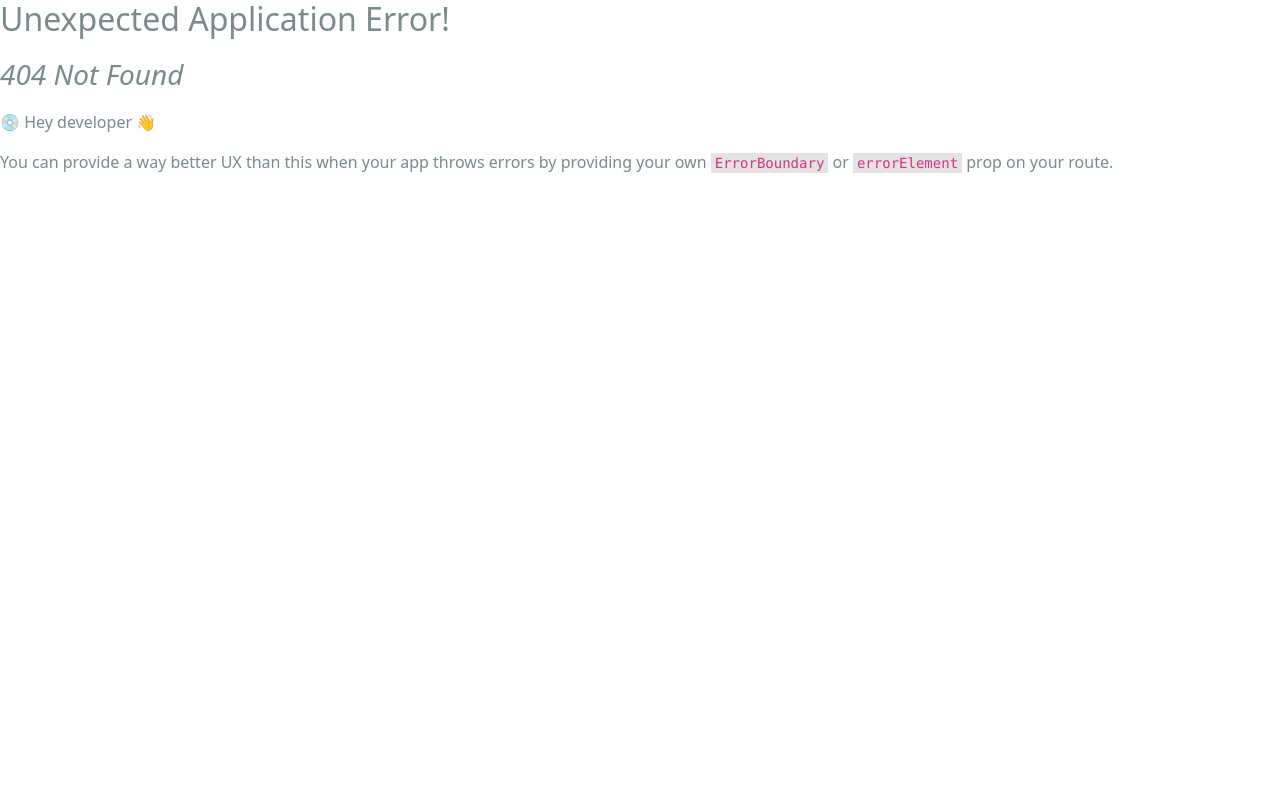
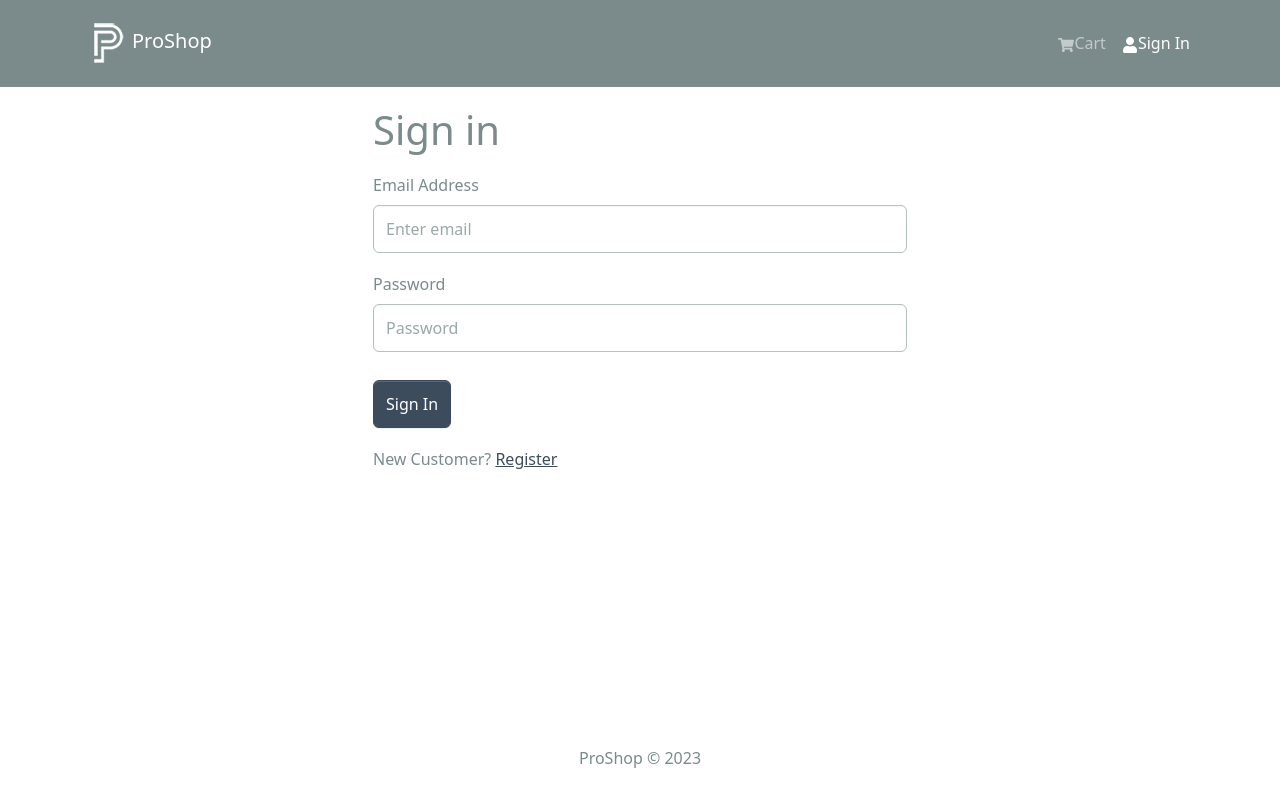
Before and after one commit to Sujit-Salunkhe/E-commerce, a React (Create React App) app in the folder Proshop/frontend/: page /login in a window 1280 px wide. Before the commit this address had no page. Shown: the top 802 px of the page. Built offline with nearby package versions, Linux system fonts and the light colour scheme.

Commit message:
clear user api bug "

```diff
--- a/Proshop/frontend/package.json
+++ b/Proshop/frontend/package.json
@@ -18,6 +18,7 @@
     "react-router-bootstrap": "^0.26.2",
     "react-router-dom": "^6.20.1",
     "react-scripts": "5.0.1",
+    "react-toastify": "^9.1.3",
     "web-vitals": "^2.1.4"
   },
   "scripts": {
--- a/Proshop/frontend/src/App.js
+++ b/Proshop/frontend/src/App.js
@@ -2,6 +2,8 @@
 import { Outlet } from "react-router-dom";
 import Header from "./componets/Header";
 import Footer from "./componets/Footer";
+import {ToastContainer} from 'react-toastify'
+import 'react-toastify/dist/ReactToastify.css'
 
 const App = () => {
   return (
@@ -14,6 +16,7 @@
         </Container>
       </main>
       <Footer />
+      <ToastContainer/>
     </>
   );
 };
--- /dev/null
+++ b/Proshop/frontend/src/componets/FormContainer.js
@@ -0,0 +1,16 @@
+// import { Children } from 'react'
+import {Container,Row,Col} from 'react-bootstrap'
+
+const FormContainer = ({children}) => {
+  return (
+    <Container>
+      <Row className='justify-content-md-center'>
+        <Col xs={12} md={6}>
+            {children}
+        </Col>
+      </Row>
+    </Container>
+  )
+}
+
+export default FormContainer
--- a/Proshop/frontend/src/componets/Header.js
+++ b/Proshop/frontend/src/componets/Header.js
@@ -5,7 +5,6 @@
 import { useSelector } from "react-redux";
 const Header = () => {
   const {cartItems} = useSelector((state) => state.cart);
-  console.log(cartItems)
   return (
     <header>
       <Navbar bg="dark" variant="dark" expand="md" collapseOnSelect>
--- a/Proshop/frontend/src/constants.js
+++ b/Proshop/frontend/src/constants.js
@@ -1,6 +1,6 @@
 // export const BASE_URL = process.env.NODE_ENV  === 'development' ? 'http://localhost5000':'';
 export const BASE_URL = ""
 export const PRODUCTS_URL = '/api/products';
-export const USERS_URL = './api/users';
+export const USERS_URL = '/api/users';
 export const ORDERS_URL = './api/orders';
 export const PAYPAL_URL = './api/config/paypal';
--- a/Proshop/frontend/src/index.js
+++ b/Proshop/frontend/src/index.js
@@ -14,6 +14,7 @@
 import HomeScreens from './screens/HomeScreens.js';
 import ProductScreen from './screens/ProductScreen.js';
 import CartScreen from './screens/CartScreen.js';
+import LoginScreen from './screens/LoginScreen';
 
 const router = createBrowserRouter(
   createRoutesFromElements(
@@ -21,6 +22,7 @@
       <Route index={true} path='/' element={<HomeScreens/>}/>
       <Route  path='/product/:id' element={<ProductScreen/>}/>
       <Route path='/cart' element = {<CartScreen/>}/>
+      <Route path='/login' element = {<LoginScreen/>}/>
     </Route>
   )
 )
--- /dev/null
+++ b/Proshop/frontend/src/screens/LoginScreen.js
@@ -0,0 +1,61 @@
+import { useState,useEffect } from "react"
+import {Link,useLocation,useNavigate, useNavigation} from 'react-router-dom'
+import {useDispatch,useSelector} from 'react-redux'
+import {Form,Button,Row,Col} from 'react-bootstrap'
+import FormContainer from "../componets/FormContainer"
+import Loader from '../componets/Loader.js'
+import { useLoginMutation } from '../slices/usersApiSlice'
+import { setCredentials } from '../slices/authSlice.js'
+import { toast } from 'react-toastify'
+
+const LoginScreen = () => {
+  const [email,setEmail] = useState('')
+  const [password,setPassword] = useState('')
+
+  const dispatch = useDispatch();
+  const navigate  = useNavigation()
+  const [login, {isLoading}] = useLoginMutation();
+
+
+  const { userInfo } = useSelector((state) => state.auth)
+    const submitHandler = (e) => {
+        e.preventDefault()
+        console.log('submit')
+    }
+
+  return (
+    <FormContainer>
+      <h1>
+        Sign in
+      </h1>
+      <Form onSubmit={submitHandler}>
+        <Form.Group controlId="email" className="my-3">
+             <Form.Label>Email Address</Form.Label>
+             <Form.Control
+             type="email"
+             value={email}
+             placeholder="Enter email"
+             onChange={(e) => setEmail(e.target.value)}/>
+        </Form.Group>
+        <Form.Group controlId="email" className="my-3">
+             <Form.Label>Password</Form.Label>
+             <Form.Control
+             type="password"
+             value={password}
+             placeholder="Password"
+             onChange={(e) => setPassword(e.target.value)}/>
+        </Form.Group>
+        <Button type='submit' variant='primary' className="mt-2">
+            Sign In
+        </Button>
+      </Form>
+      <Row className="py-3">
+        <Col>
+        New Customer? <Link to='/register'>Register</Link>
+        </Col>
+      </Row>
+    </FormContainer>
+  )
+}
+
+export default LoginScreen
--- /dev/null
+++ b/Proshop/frontend/src/slices/authSlice.js
@@ -0,0 +1,17 @@
+import { createSlice } from "@reduxjs/toolkit";
+const initialState = {
+    userInfo:localStorage.getItem('userInfo') ? JSON.parse(localStorage.getItem('userInfo')):null,
+}
+
+const authSlice = createSlice({
+    name:'auth',
+    initialState,
+    reducers:{
+        setCredentials : (state,action) => {
+            state.userInfo =action.payload;
+            localStorage.setItem('userInfo',JSON.stringify(action.payload))
+        }
+    }
+})
+export const {setCredentials} = authSlice.actions
+export default authSlice.reducer
--- /dev/null
+++ b/Proshop/frontend/src/slices/usersApiSlice.js
@@ -0,0 +1,17 @@
+import { USERS_URL } from "../constants";
+import { apiSlice } from "./apiSlice.js";
+
+export const usersApiSlice = apiSlice.injectEndpoints({
+    endpoints: (builder) => ({
+    login:builder.mutation ({
+            query :(data) =>({
+                url:`${USERS_URL}/auth`,
+                method:'POST',
+                body:data
+            }),
+            keepUnusedDataFor :5,
+        }),
+    }),});
+
+
+export const { useLoginMutation } = usersApiSlice
--- a/Proshop/frontend/src/store.js
+++ b/Proshop/frontend/src/store.js
@@ -1,12 +1,14 @@
 import { configureStore} from "@reduxjs/toolkit";
 import { apiSlice } from "./slices/apiSlice.js";
 import cartSliceReducer from "./slices/cartSlice.js";
+import authSliceReducer from "./slices/authSlice.js";
 
 
 const store = configureStore({
     reducer:{
         [apiSlice.reducerPath]:apiSlice.reducer,
         cart:cartSliceReducer,
+        auth:authSliceReducer,
 
     },
     middleware:(getDefaultMiddleware) => getDefaultMiddleware().concat(apiSlice.middleware),
```
Also changed, not shown: 2 other files (tests, documents, lock files or other folders).
